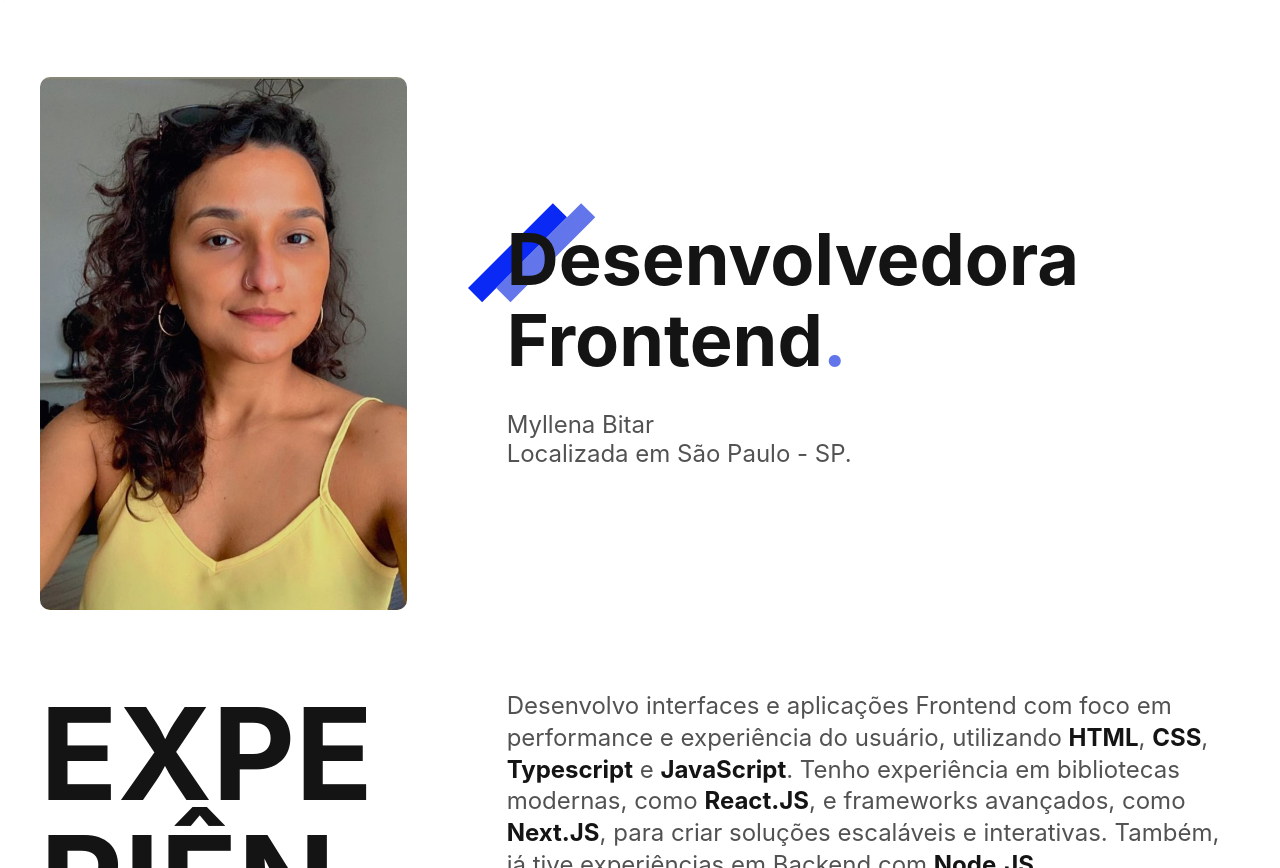
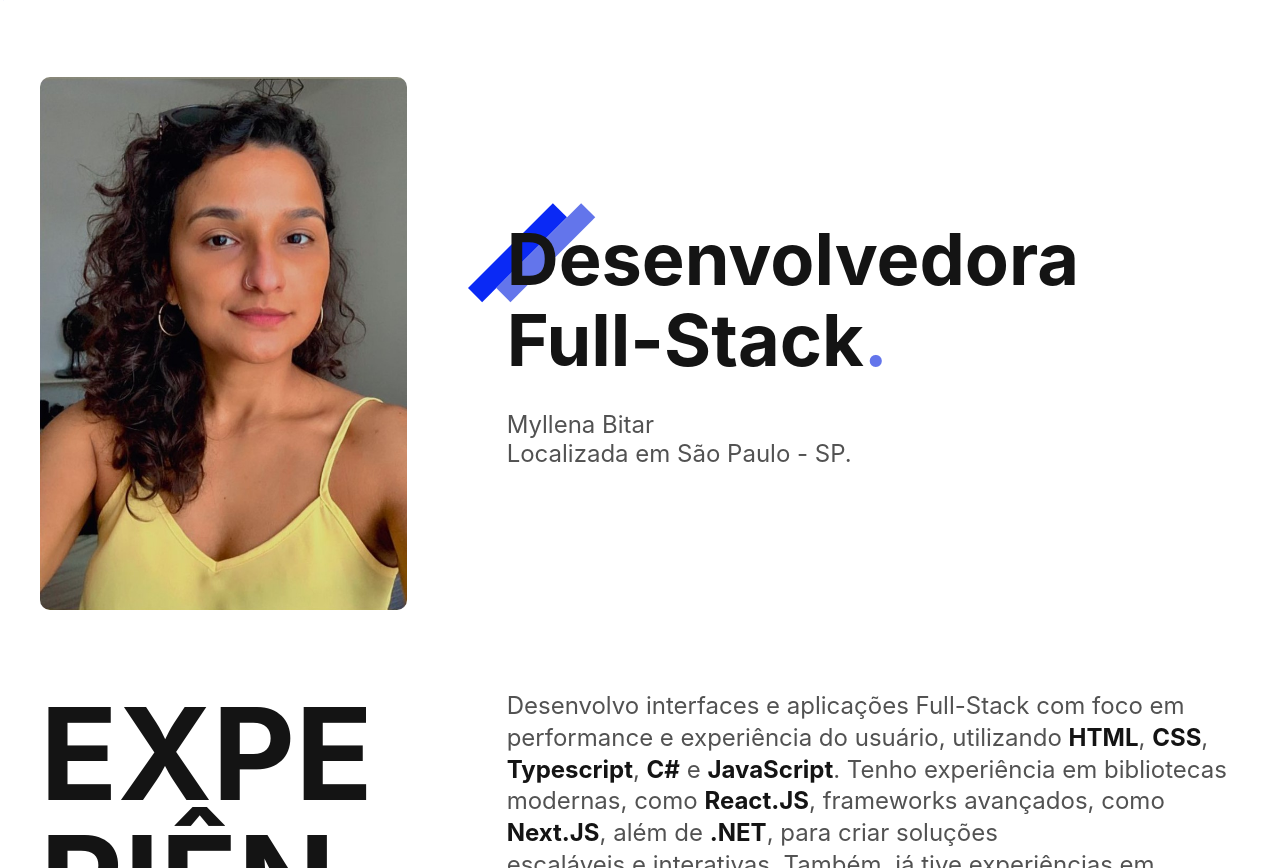
Before and after one commit to myllenabitar/myllenabitar, a plain HTML site: page index.html in a window 1280 px wide. Shown: the part 84-952 px from the top of the page. Drawn offline with Linux system fonts and the light colour scheme.

Commit message:
add more data

```diff
--- a/index.html
+++ b/index.html
@@ -26,11 +26,11 @@
     <meta name="apple-mobile-web-app-status-bar-style" content="black-translucent">
     <meta name="apple-mobile-web-app-status-bar-style" content="white">
     <meta name="viewport" content="width=device-width, initial-scale=1.0">
-    <meta name="description" content=""Desenvolvedora Front-End em São Paulo - SP. Especializada em React, Next.JS, HTML, CSS, Tailwind, TypeScript e JavaScript. Crio interfaces modernas e performáticas. Veja meus projetos e entre em contato!"">
+    <meta name="description" content=""Desenvolvedora Full-Stack em São Paulo - SP. Especializada em React, Next.JS, HTML, CSS, Tailwind, TypeScript e JavaScript. Crio interfaces modernas e performáticas. Veja meus projetos e entre em contato!"">
     <link rel="icon" type="image/png" href='./img/suporte.png'>
     <link rel="stylesheet" type="text/css" href="css/style.css" media="screen" />
     <meta name="keywords" content="desenvolvedora frontend, frontend, react, next.js, javascript, typescript, html, css, são paulo, desenvolvimento web, criação de sites">
-    <title>Myllena Bitar - Desenvolvedora Front-End em São Paulo</title>
+    <title>Myllena Bitar - Desenvolvedora Full-Stack em São Paulo</title>
 </head>
 <body>
     <header class="header">
@@ -46,7 +46,7 @@
 <main class="introducao">
     <img class="myllena" src="./img/myllena bitar.jpg" alt="myllena-bitar-desenvolvedora">
     <div>
-    <h1>Desenvolvedora<br> Frontend<span class="ponto-azul">.</span></br></h1>
+    <h1>Desenvolvedora<br> Full-Stack<span class="ponto-azul">.</span></br></h1>
     <p class="classificacao">Myllena Bitar</p>
     <p class="classificacao">Localizada em São Paulo - SP.</p>
     </div>
@@ -54,7 +54,7 @@
 <section id="experiencia" class="experiencia" >
     <h2 class="subtitulo">Experiência</h2>
     <div>
-    <p class="experiencia-texto">Desenvolvo interfaces e aplicações Frontend com foco em performance e experiência do usuário, utilizando <strong>HTML</strong>, <strong>CSS</strong>, <strong>Typescript</strong> e <strong>JavaScript</strong>. Tenho experiência em bibliotecas modernas, como <strong>React.JS</strong>, e frameworks avançados, como <strong>Next.JS</strong>, para criar soluções escaláveis e interativas. Também, já tive experiências em Backend com <strong>Node.JS</strong><span class="ponto-azul">.</span></p>
+    <p class="experiencia-texto">Desenvolvo interfaces e aplicações Full-Stack com foco em performance e experiência do usuário, utilizando <strong>HTML</strong>, <strong>CSS</strong>, <strong>Typescript</strong>, <strong>C#</strong> e <strong>JavaScript</strong>. Tenho experiência em bibliotecas modernas, como <strong>React.JS</strong>, frameworks avançados, como <strong>Next.JS</strong>, além de <strong>.NET</strong>, para criar soluções escaláveis e interativas. Também, já tive experiências em Backend com <strong>Node.JS</strong><span class="ponto-azul">.</span></p>
     <div class="empresa">
      <span class="empresa-ano">2024</span>
      <a class="link-projeto" href="https://projeto-todo-list-one.vercel.app/" target="_blank" rel="noopener noreferrer"><h3 class="empresa-titulo">Gerenciador de Tarefas/To do List
@@ -100,7 +100,7 @@
     <div class="formacao-container">
         <h2 class="subtitulo">Formação</h2>
         <div>
-            <p class="formacao-texto"> Atualmente, estou aprofundando meus conhecimentos em <strong>UI & UX Design</strong> 🎓 com os cursos da Origamid e Alura. Além disso, mantenho meus conhecimentos sempre atualizados através de cursos intensivos e workshops online.</p>
+            <p class="formacao-texto"> Atualmente, estou aprofundando meus conhecimentos em <strong>UI & UX Design</strong> 🎓 com os cursos da Origamid e Alura, e em <strong>C#</strong> com as trilhas e cursos das Alura.  Além disso, mantenho meus conhecimentos sempre atualizados workshops.</p>
             <ul class="faculdade-lista">
                 <li class="faculdade">
                     <span class="faculdade-tipo">
@@ -136,6 +136,7 @@
                     <h3>Outros Cursos</h3>
                     <ul>
                         <li>HTML e CSS para iniciantes<span>46h</span></li>
+                        <li>C#: criando sua primeira aplicação<span>8h</span></li>
                         <li>JavaScript: programação orientada a objetos<span>10h</span></li>
                         <li>Programação em JavaScript do básico ao avançado<span>22h</span></li>
                         <li>Workshop Backend Programaria<span>12h</span></li>
```
